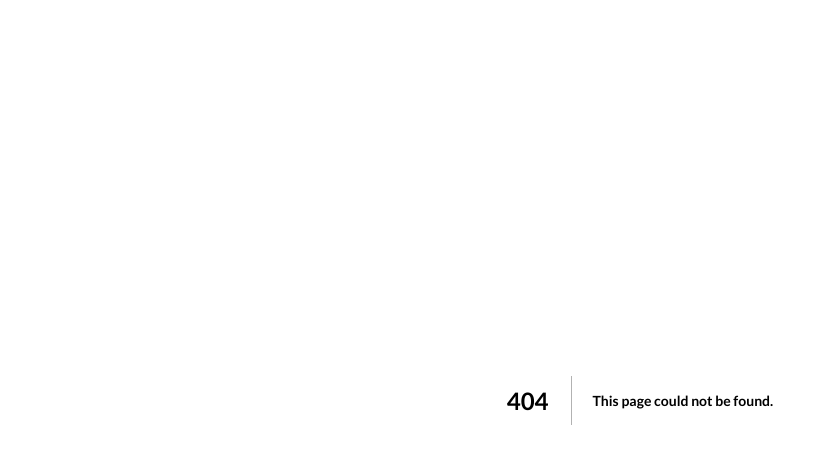
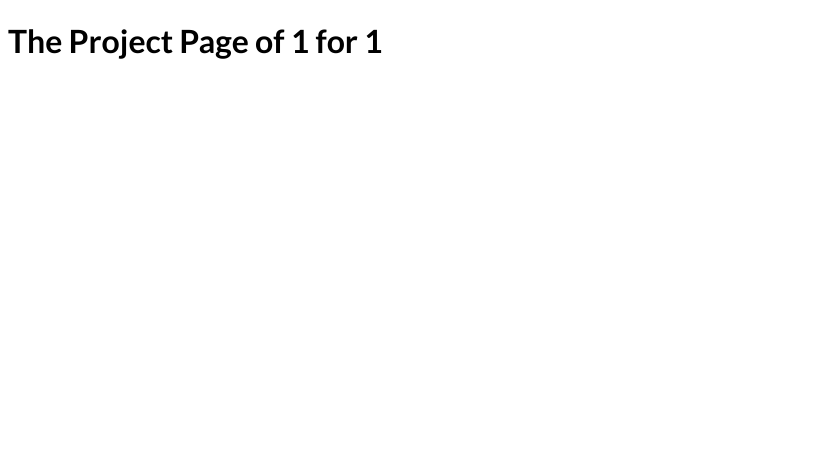
Before and after one commit to donghun-k/keep-learning, a Next.js app: page /clients/1/1 in a window 1280 px wide. Before the commit this address had no page. Shown: the top 450 px of the page, without its empty margins (0-828 px from the left). Built offline with nearby package versions, Linux system fonts and the light colour scheme.

Commit message:
저장소 통합

```diff
--- /dev/null
+++ b/pages/clients/[id]/[clientprojectid].js
@@ -0,0 +1,15 @@
+import { useRouter } from 'next/router';
+
+const SelectedClientProjectPage = () => {
+  const router = useRouter();
+
+  return (
+    <div>
+      <h1>
+        The Project Page of {router.query.clientprojectid} for {router.query.id}
+      </h1>
+    </div>
+  );
+};
+
+export default SelectedClientProjectPage;
```
Also changed, not shown: pages/clients/[id]/index.js (added, +13 -0 lines), pages/clients/index.js (added, +9 -0 lines).
